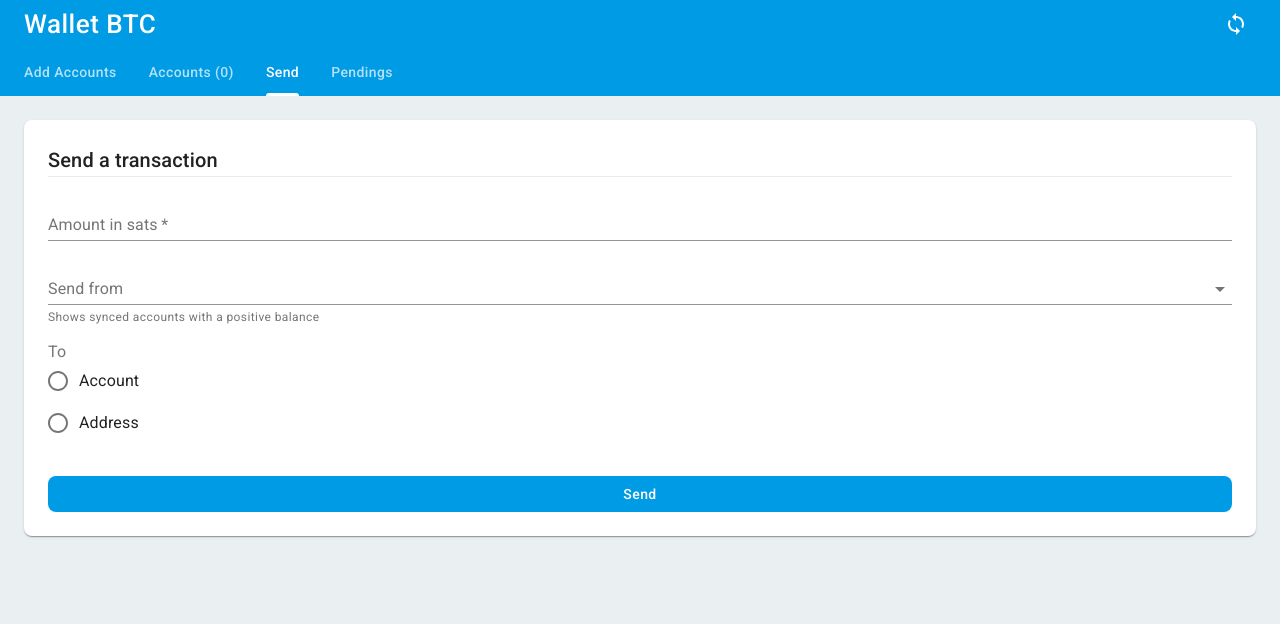
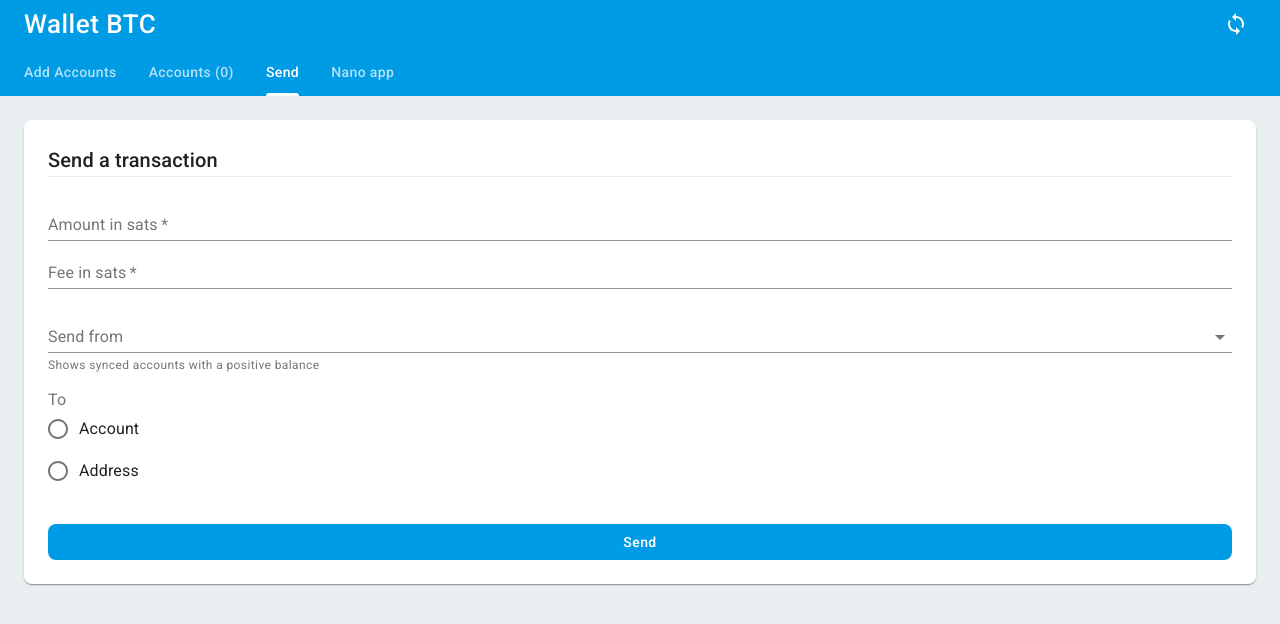
Before and after one commit to machard/ledger-web-wallet-btc, a React (Create React App) app: page / in a window 1280 px wide. Both pictures are taken after a click on the tab "Send". Shown: the top 624 px of the page. Built offline with nearby package versions, Linux system fonts and the light colour scheme; what @metamask/post-message-stream, coininfo, ledger-web-hw-transport would draw is missing.

Commit message:
clean a bit

```diff
--- a/package.json
+++ b/package.json
@@ -29,7 +29,7 @@
     "sha.js": "^2.4.11",
     "typescript": "^4.3.4",
     "web-vitals": "^1.0.1",
-    "xpub.js": "ledgerhq/xpub.js#30-06-21"
+    "xpub.js": "ledgerhq/xpub.js#ea4d6ff"
   },
   "scripts": {
     "start": "react-scripts start",
--- a/src/Accounts.tsx
+++ b/src/Accounts.tsx
@@ -40,7 +40,7 @@ function Accounts(props: AccountsProps) {
   const { installedAccounts } = useContext(context);
 
   const copyNewAddressInClipboard = async (account: Account) => {
-    const address = await account.xpubobj.getNewAddress(0, 1);
+    const { address } = await account.xpubobj.getNewAddress(0, 1);
     navigator.clipboard.writeText(address);
   }
 
--- a/src/App.tsx
+++ b/src/App.tsx
@@ -8,7 +8,7 @@ import {
 import Accounts from './Accounts';
 import NewAccount from './NewAccount';
 import Send from './Send';
-import Pendings from './Pendings';
+import NanoApp from './NanoApp';
 import Header from './Header';
 
 const styles = (theme: Theme) => createStyles({
@@ -25,14 +25,14 @@ const categories = [
   "Add Accounts",
   "Accounts",
   "Send",
-  "Pendings",
+  "Nano app",
 ]
 
 const pagesMap = {
   "Add Accounts": NewAccount,
   "Accounts": Accounts,
   "Send": Send,
-  "Pendings": Pendings,
+  "Nano app": NanoApp,
 }
 
 export interface PaperbaseProps extends WithStyles<typeof styles> {}
--- a/src/Pendings.tsx
+++ b/src/NanoApp.tsx
@@ -19,7 +19,7 @@ function Accounts(props: AccountsProps) {
 
   return (
     <Paper className={classes.paper}>
-      Pendings
+      Manage your nano app
     </Paper>
   );
 }
--- a/src/NewAccount.tsx
+++ b/src/NewAccount.tsx
@@ -95,7 +95,11 @@ function NewAccount(props: NewAccountProps) {
     account.xpub = xpub;
     account.owner = "ledger-web-wallet-btc";
 
-    addAccount(account);
+    try {
+      addAccount(account);
+    } catch(e) {
+      return alert(e);
+    }
 
     dispatch({
       name: "",
--- a/src/Send.tsx
+++ b/src/Send.tsx
@@ -32,34 +32,40 @@ function Accounts(props: AccountsProps) {
     });
 
   const fromAccount = installedAccounts.find(account => account.id === form.from);
+  const toAccount = installedAccounts.find(account => account.id === form.to);
 
   const send = async() => {
     if (
       !form.from ||
       !form.to ||
       !form.amount ||
-      !fromAccount
+      !form.fee
     ) {
       return;
     }
 
-    let dest = form.to;
+    let dest: string = form.to;
     if (form.totype === "account") {
-      const account = installedAccounts.find(account => account.id === form.to)
-      dest = await account?.xpubobj.getNewAddress(0, 1);
+      if (!toAccount) {
+        return alert("to account inexsitant");
+      }
+      dest = (await toAccount.xpubobj.getNewAddress(0, 1)).address;
+    }
+
+    if (!fromAccount) {
+      return alert("from account inexsitant");
     }
 
     let tx: string;
     try {
       const wallet: Wallet = wallets[fromAccount.wallettype];
-      tx = await wallet.send(btc, fromAccount, dest, parseInt(form.amount, 10), 500);
+      tx = await wallet.send(btc, fromAccount, dest, parseInt(form.amount, 10), parseInt(form.fee, 10));
 
       const res = await fromAccount.xpubobj.broadcastTx(tx);
 
       console.log(res);
       alert("tx sent");
     } catch(e) {
-      throw e;
       alert("send error" + JSON.stringify(e));
     }
   }
@@ -76,6 +82,13 @@ function Accounts(props: AccountsProps) {
         label="Amount in sats"
         required
         value={form.amount || ""}
+        onChange={onChange}
+      />
+      <TextField
+        id="fee"
+        label="Fee in sats"
+        required
+        value={form.fee || ""}
         onChange={onChange}
       />
       <FormControl className={classes.formControl}>
--- a/src/providers/accounts.tsx
+++ b/src/providers/accounts.tsx
@@ -214,6 +214,10 @@ const AccountsProvider = ({
     localStorage.removeItem(txskey(id))
   }
   addAccount = (account: any) => {
+    const hasAccount = find(state.installedAccounts, iAccount => iAccount.id === makeId(account));
+    if (hasAccount) {
+      throw new Error("This account already exists");
+    }
     dispatch({
       type: "addAccount",
       account,
--- a/src/wallets/ledger.tsx
+++ b/src/wallets/ledger.tsx
@@ -52,7 +52,7 @@ class WalletLedger implements Wallet {
       dest,
       amount,
       fee,
-      changeAddress
+      changeAddress.address
     );
 
     const length = txinfos.outputs.reduce((sum, output) => {
@@ -84,7 +84,8 @@ class WalletLedger implements Wallet {
       // @ts-ignore
       inputs,
       associatedKeysets,
-      outputScriptHex
+      outputScriptHex,
+      changePath: `${fromAccount.path}/${fromAccount.index}'/${changeAddress.account}/${changeAddress.index}`
     });
 
     const tx = await btc.createPaymentTransactionNew({
```
Also changed, not shown: 1 other file (tests, documents, lock files or other folders).
